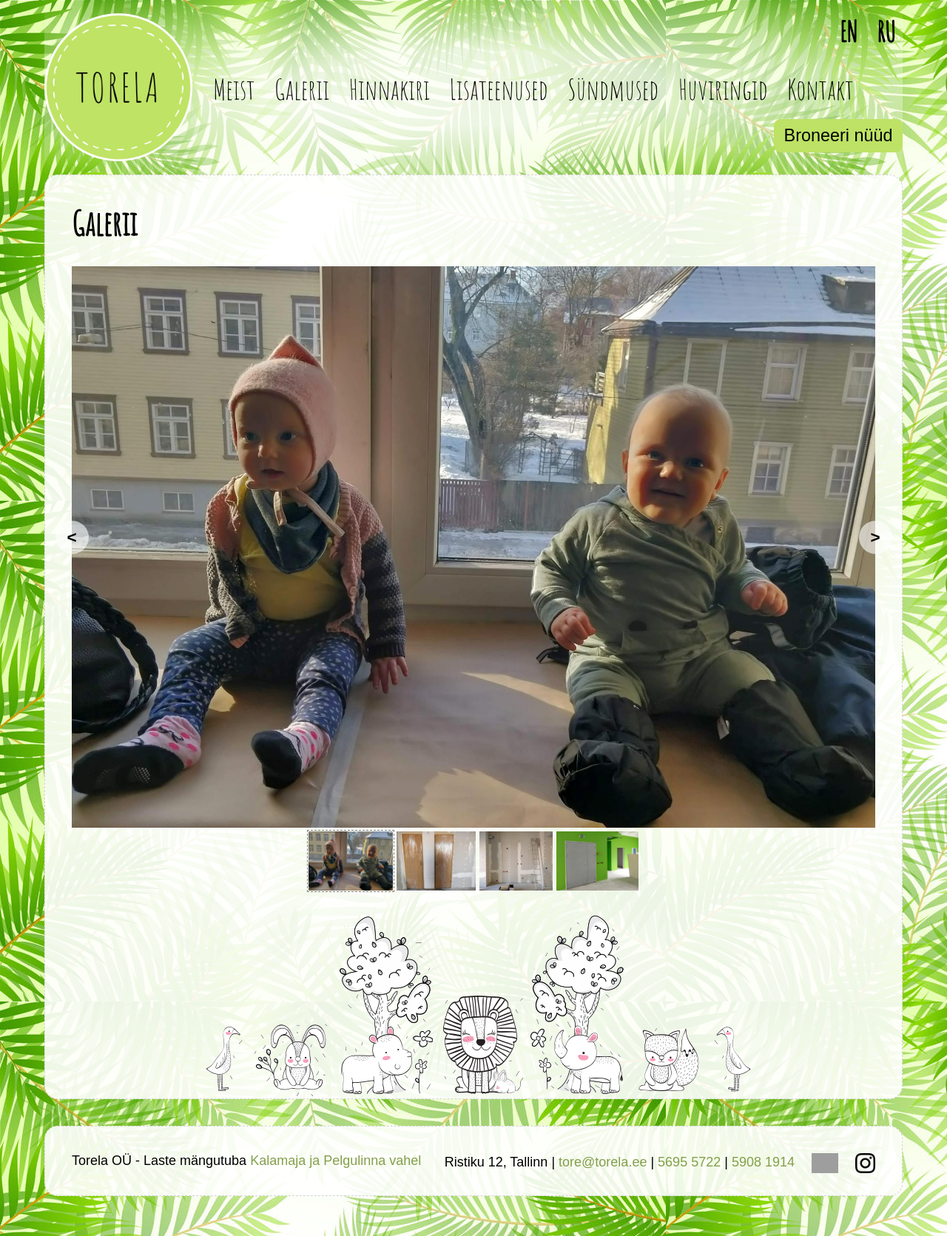
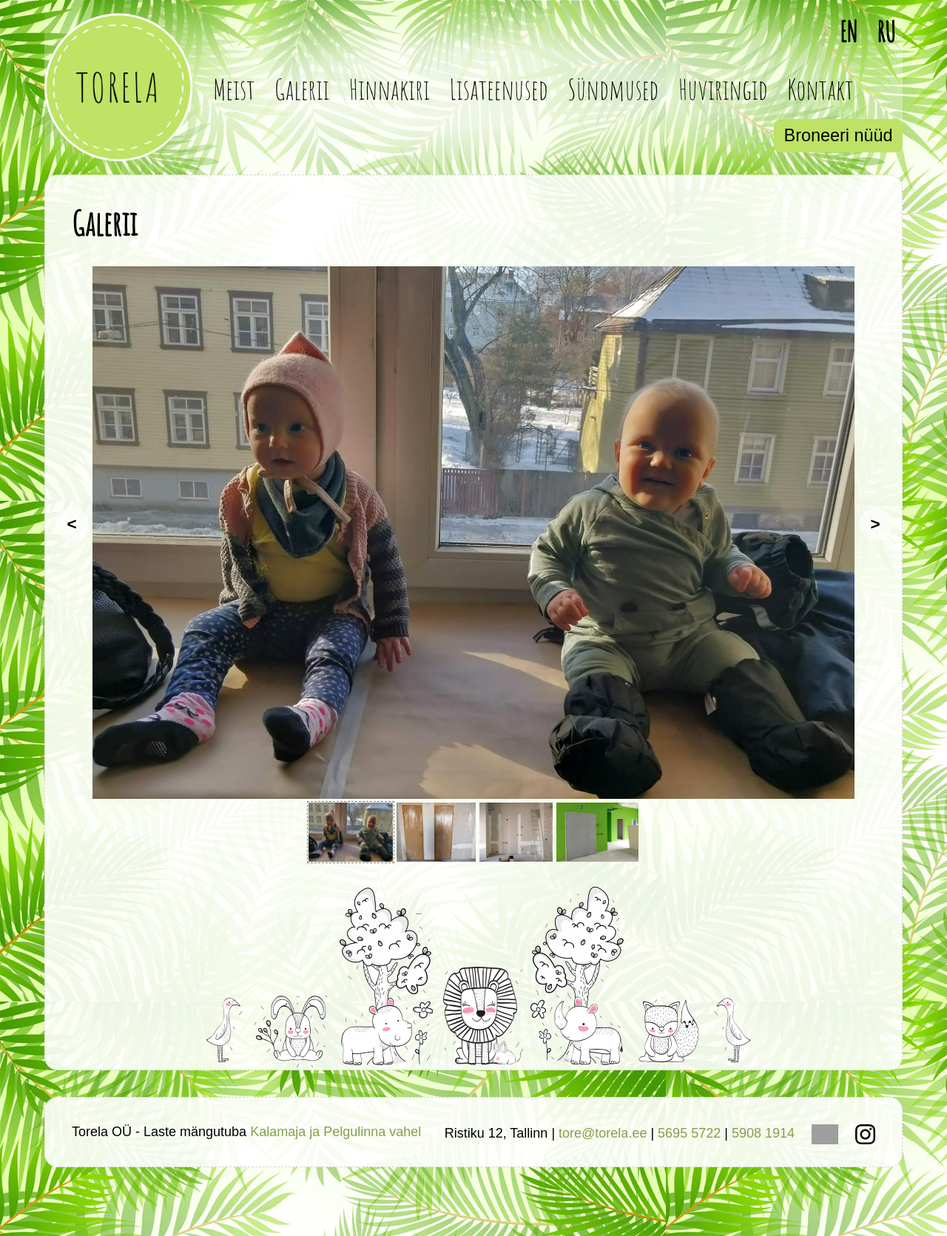
Before and after one commit to mypsik/torela, a Jekyll site: the page built from galerii/index.html, in a window 1280 px wide. Shown: the whole page at 74% size. Built offline with Jekyll 4.4.1, drawn with Linux system fonts in a browser that asks for light colours; a script that is not in the unit is left out; grey boxes are pictures that could not be loaded.

Commit message:
make images smaller

```diff
--- a/styles/torela.css
+++ b/styles/torela.css
@@ -171,10 +171,12 @@ input:not([type=checkbox]):not([type=radio]) {
 
 #big-image {
   position: relative;
+  text-align: center;
 }
 
 #big-image img {
-  width: 100%;
+  max-width: 100%;
+  max-height: 80vh;
 }
 
 #big-image .prev, #big-image .next {
```
